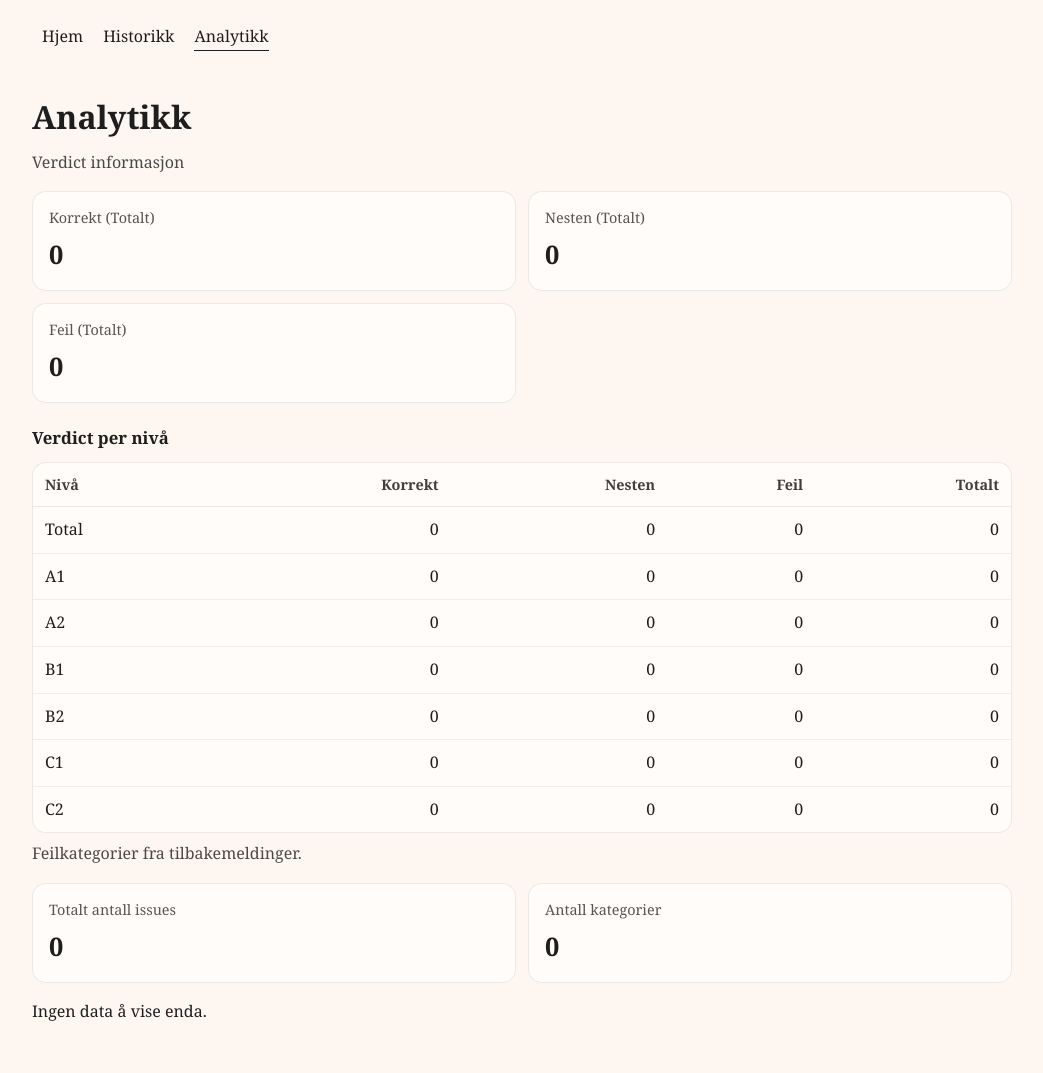
After one commit to fswayze/Norsk-skrivetrening, a Flask app: page /analytics in a window 1280 px wide. The commit adds this page. Shown: the whole page, without its empty margins (118-1161 px from the left). Run offline with Flask 3, Linux system fonts and the light colour scheme; data that the repository does not hold is empty.

Commit message:
Initial Analytics Page

```diff
--- a/routes.py
+++ b/routes.py
@@ -12,6 +12,7 @@ from collections import defaultdict
 from pprint import pprint
 
 LEVELS = ["A1", "A2", "B1", "B2", "C1", "C2"]
+VERDICTS = ["correct", "minor", "incorrect"]
 
 
 def pick_sentence(level: str, avoid_id=None):
@@ -503,3 +504,63 @@ def register_routes(app):
             game=game,
             attempts_by_level=attempts_by_level,
         )
+
+    @app.route("/analytics", methods=["GET"])
+    def analytics():
+        conn = get_db_connection()
+        conn.execute("PRAGMA foreign_keys = ON;")
+        rows = conn.execute(
+            """
+            SELECT
+                ta.level AS attempt_level,
+                tf.verdict,
+                tf.feedback_json
+            FROM translation_attempts ta
+            JOIN translation_feedback tf ON tf.id = ta.feedback_id
+            ORDER BY ta.id ASC
+            """,
+        ).fetchall()
+        conn.close()
+
+        category_stats = defaultdict(int)
+        verdict_by_level = defaultdict(lambda: defaultdict(int))
+
+        for r in rows:
+            d = dict(r)
+            level = (d.get("attempt_level") or "").strip()
+            try:
+                evaluation = json.loads(d["feedback_json"]) if d.get("feedback_json") else {}
+            except Exception:
+                continue
+
+            issues = evaluation.get("issues") or []
+            if not isinstance(issues, list):
+                continue
+
+            for issue in issues:
+                if not isinstance(issue, dict):
+                    continue
+                category = (issue.get("category") or "").strip()
+                if not category:
+                    category = "unknown"
+                category_stats[category] += 1
+
+            verdict = (evaluation.get("verdict") or "").strip()
+            verdict_by_level["Total"][verdict] += 1
+            if level:
+                verdict_by_level[level][verdict] += 1
+
+        for lvl in ["Total"] + LEVELS:
+            _ = verdict_by_level[lvl]  # ensure dict exists
+            for v in VERDICTS:
+                verdict_by_level[lvl][v] += 0
+        # Convert to a normal dict (optional, but nice for Jinja/debugging)
+        category_stats = dict(category_stats)
+
+        return render_template(
+            "analytics.html",
+            category_stats=category_stats,
+            verdict_by_level={k: dict(v) for k, v in verdict_by_level.items()},
+            levels=["Total"] + LEVELS,
+            verdicts=VERDICTS,
+        )
--- a/static/style.css
+++ b/static/style.css
@@ -978,3 +978,156 @@ body {
       margin: 3rem auto;
     }
   }
+
+  /* --- Analytics page --- */
+.analytics{
+  max-width: 980px;
+  margin: 0 auto;
+  padding: 24px;
+}
+
+.analytics-header h1{
+  margin: 0;
+}
+
+.analytics-subtitle{
+  margin: 8px 0 0 0;
+  opacity: 0.8;
+}
+
+.analytics-cards{
+  display: grid;
+  grid-template-columns: repeat(2, minmax(0, 1fr));
+  gap: 12px;
+  margin-top: 16px;
+}
+
+.analytics-card{
+  border: 1px solid rgba(0,0,0,.08);
+  border-radius: 14px;
+  padding: 14px 16px;
+  background: rgba(255,255,255,.6);
+}
+
+.analytics-card-label{
+  font-size: 0.9rem;
+  opacity: 0.75;
+}
+
+.analytics-card-value{
+  margin-top: 6px;
+  font-size: 1.6rem;
+  font-weight: 800;
+}
+
+.analytics-section{
+  margin-top: 22px;
+}
+
+.analytics-section-title{
+  font-size: 1.05rem;
+  margin: 0 0 10px 0;
+}
+
+.analytics-bars{
+  border: 1px solid rgba(0,0,0,.08);
+  border-radius: 14px;
+  padding: 12px;
+  background: rgba(255,255,255,.6);
+}
+
+.analytics-bar-row{
+  display: grid;
+  grid-template-columns: 220px 1fr 64px;
+  gap: 10px;
+  align-items: center;
+  padding: 8px 6px;
+}
+
+.analytics-bar-row + .analytics-bar-row{
+  border-top: 1px solid rgba(0,0,0,.06);
+}
+
+.analytics-bar-label{
+  font-weight: 600;
+  white-space: nowrap;
+  overflow: hidden;
+  text-overflow: ellipsis;
+}
+
+.analytics-bar-track{
+  height: 10px;
+  border-radius: 999px;
+  background: rgba(0,0,0,.08);
+  overflow: hidden;
+}
+
+.analytics-bar-fill{
+  height: 100%;
+  border-radius: 999px;
+  background: rgba(0,0,0,.55);
+}
+
+.analytics-bar-count{
+  text-align: right;
+  font-variant-numeric: tabular-nums;
+  font-weight: 700;
+}
+
+.analytics-table-wrap{
+  overflow: auto;
+  border: 1px solid rgba(0,0,0,.08);
+  border-radius: 14px;
+  background: rgba(255,255,255,.6);
+}
+
+.analytics-table{
+  width: 100%;
+  border-collapse: collapse;
+}
+
+.analytics-table thead th{
+  text-align: left;
+  font-size: 0.9rem;
+  padding: 10px 12px;
+  border-bottom: 1px solid rgba(0,0,0,.08);
+  opacity: 0.85;
+}
+
+.analytics-table td{
+  padding: 10px 12px;
+  border-bottom: 1px solid rgba(0,0,0,.06);
+}
+
+.analytics-table tr:last-child td{
+  border-bottom: none;
+}
+
+.analytics-table .num{
+  text-align: right;
+  font-variant-numeric: tabular-nums;
+}
+
+.truncate{
+  white-space: nowrap;
+  overflow: hidden;
+  text-overflow: ellipsis;
+}
+.analytics-bar-fill{
+  width: var(--pct);
+}
+
+/* Responsive */
+@media (max-width: 720px){
+  .analytics-cards{
+    grid-template-columns: 1fr;
+  }
+  .analytics-bar-row{
+    grid-template-columns: 1fr;
+    gap: 6px;
+  }
+  .analytics-bar-count{
+    text-align: left;
+    opacity: 0.85;
+  }
+}
--- a/templates/_header.html
+++ b/templates/_header.html
@@ -8,5 +8,9 @@
          class="nav-link {% if request.endpoint.startswith('history') %}active{% endif %}">
         Historikk
       </a>
+      <a href="{{ url_for('analytics') }}"
+         class="nav-link {% if request.endpoint.startswith('analytics') %}active{% endif %}">
+        Analytikk
+      </a>
     </nav>
   </header>
--- /dev/null
+++ b/templates/analytics.html
@@ -0,0 +1,118 @@
+<!doctype html>
+<html lang="no">
+<head>
+  <meta charset="utf-8">
+  <meta name="viewport" content="width=device-width,initial-scale=1">
+  <title>Analytikk</title>
+  <link rel="stylesheet" href="{{ url_for('static', filename='style.css') }}">
+</head>
+<body>
+  {% include "_header.html" %}
+
+  {% set items = (category_stats or {}).items() | list %}
+  {% set total_issues = items | map(attribute=1) | sum %}
+  {% set num_categories = items | length %}
+  {% set max_count = (items | map(attribute=1) | max) if num_categories > 0 else 0 %}
+
+  <main class="analytics">
+    <header class="analytics-header">
+      <h1>Analytikk</h1>
+    </header>
+
+   <p class="analytics-subtitle">Verdict informasjon</p>
+
+<section class="analytics-cards">
+  <div class="analytics-card">
+    <div class="analytics-card-label">Korrekt (Totalt)</div>
+    <div class="analytics-card-value">{{ verdict_by_level["Total"]["correct"] }}</div>
+  </div>
+  <div class="analytics-card">
+    <div class="analytics-card-label">Nesten (Totalt)</div>
+    <div class="analytics-card-value">{{ verdict_by_level["Total"]["minor"] }}</div>
+  </div>
+  <div class="analytics-card">
+    <div class="analytics-card-label">Feil (Totalt)</div>
+    <div class="analytics-card-value">{{ verdict_by_level["Total"]["incorrect"] }}</div>
+  </div>
+</section>
+
+<section class="analytics-section">
+  <h2 class="analytics-section-title">Verdict per nivå</h2>
+
+  <div class="analytics-table-wrap">
+    <table class="analytics-table">
+      <thead>
+        <tr>
+          <th>Nivå</th>
+          <th class="num">Korrekt</th>
+          <th class="num">Nesten</th>
+          <th class="num">Feil</th>
+          <th class="num">Totalt</th>
+        </tr>
+      </thead>
+      <tbody>
+        {% for lvl in levels %}
+          {% set c = verdict_by_level[lvl]["correct"] %}
+          {% set m = verdict_by_level[lvl]["minor"] %}
+          {% set i = verdict_by_level[lvl]["incorrect"] %}
+          <tr>
+            <td>{{ lvl }}</td>
+            <td class="num">{{ c }}</td>
+            <td class="num">{{ m }}</td>
+            <td class="num">{{ i }}</td>
+            <td class="num">{{ c + m + i }}</td>
+          </tr>
+        {% endfor %}
+      </tbody>
+    </table>
+  </div>
+</section>
+
+
+    <p class="analytics-subtitle">
+        Feilkategorier fra tilbakemeldinger.
+    </p>
+
+    <section class="analytics-cards">
+      <div class="analytics-card">
+        <div class="analytics-card-label">Totalt antall issues</div>
+        <div class="analytics-card-value">{{ total_issues }}</div>
+      </div>
+      <div class="analytics-card">
+        <div class="analytics-card-label">Antall kategorier</div>
+        <div class="analytics-card-value">{{ num_categories }}</div>
+      </div>
+    </section>
+
+    {% if num_categories == 0 %}
+      <section class="analytics-empty">
+        <p>Ingen data å vise enda.</p>
+      </section>
+    {% else %}
+
+      {# Sort descending by count #}
+      {% set sorted_items = items | sort(attribute=1, reverse=true) %}
+
+      <section class="analytics-section">
+        <h2 class="analytics-section-title">Fordeling</h2>
+
+        <div class="analytics-bars" role="list">
+          {% for cat, count in sorted_items %}
+            {% set pct = (count / max_count * 100) if max_count > 0 else 0 %}
+            <div class="analytics-bar-row" role="listitem">
+              <div class="analytics-bar-label" title="{{ cat }}">{{ cat }}</div>
+              <div class="analytics-bar-track" aria-hidden="true">
+                <div
+                    class="analytics-bar-fill"
+                    style="--pct: {{ pct }}%;">
+                </div>
+              </div>
+              <div class="analytics-bar-count">{{ count }}</div>
+            </div>
+          {% endfor %}
+        </div>
+      </section>
+    {% endif %}
+  </main>
+</body>
+</html>
```
Also changed, not shown: ai/evaluator.py (+66 -3 lines).
